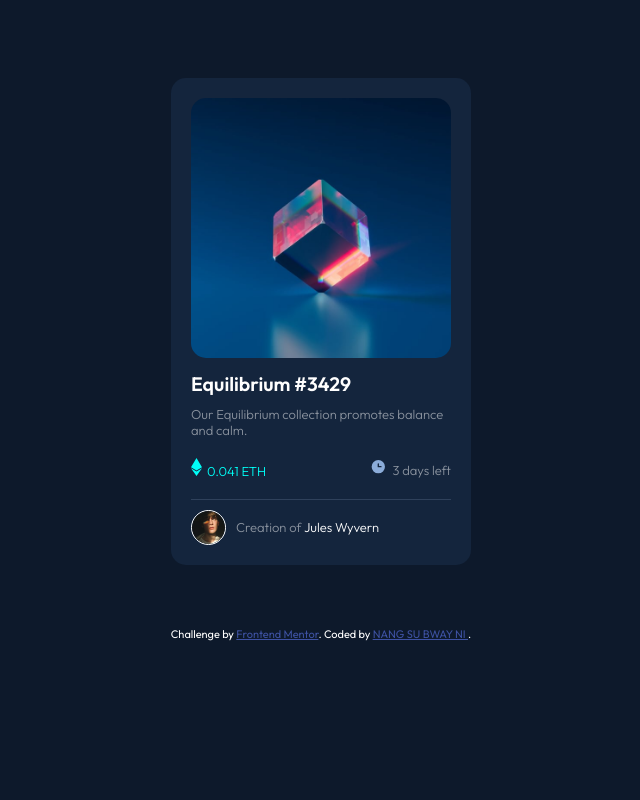
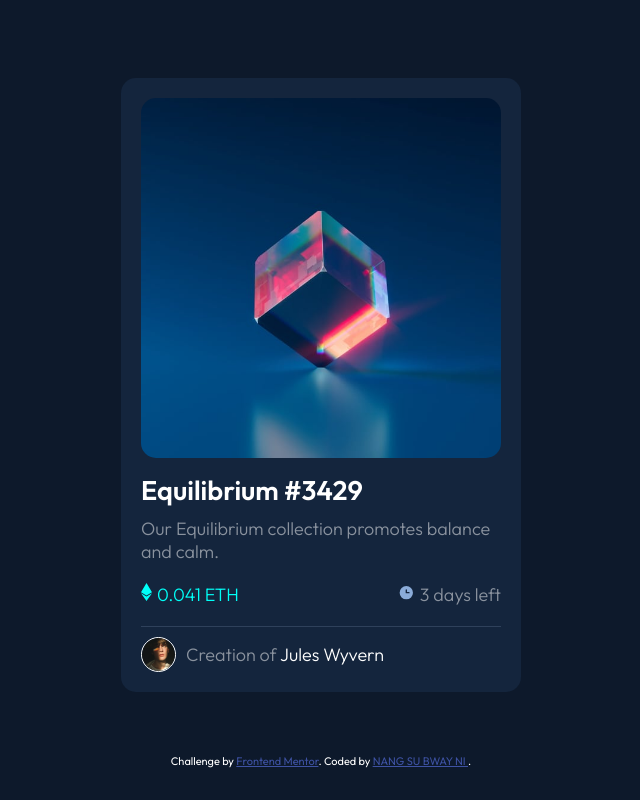
Before and after one commit to Nang-Su-Bway-Ni/first-project-nft-preview-card-component-main, a plain HTML site: page first-project-nft-preview-card-component-main/index.html in a window 1280 px wide. Shown: the whole page, without its empty margins (319-959 px from the left). Drawn offline with Linux system fonts and the light colour scheme.

Commit message:
Add files via upload

```diff
--- a/first-project-nft-preview-card-component-main/style.css
+++ b/first-project-nft-preview-card-component-main/style.css
@@ -14,7 +14,7 @@
 }
 body {
   font-family: "Outfit", sans-serif;
-  font-size: 13px;
+  font-size: 18px;
   background-color: var(--main-BG);
   color: var(--White);
   padding: 15px;
@@ -29,7 +29,7 @@ ul{
  margin:5%auto;
  align-items: center;
  background-color: var(--card-BG);
- width: 300px;
+ width: 400px;
  padding: 20px;
  border-radius: 15px;
  font-weight: 300;
```
